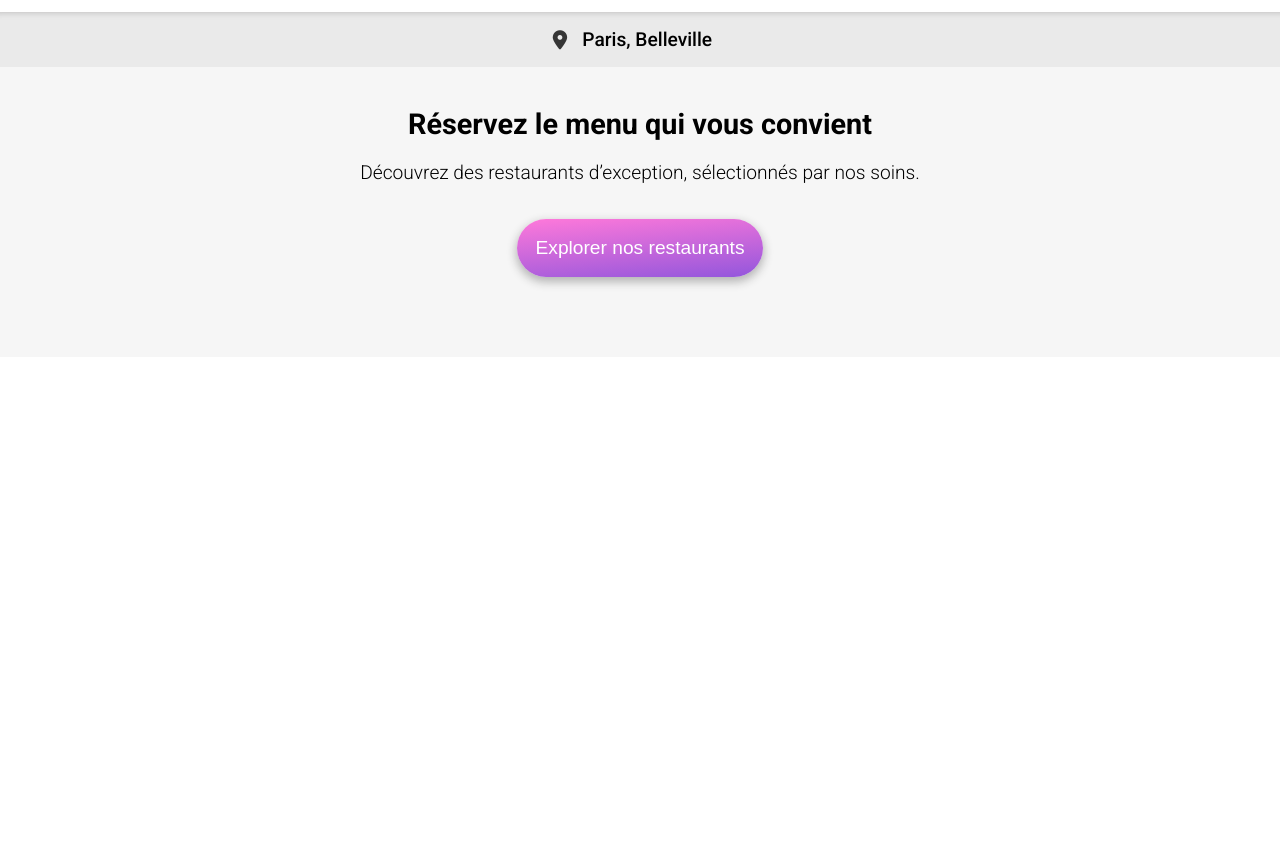
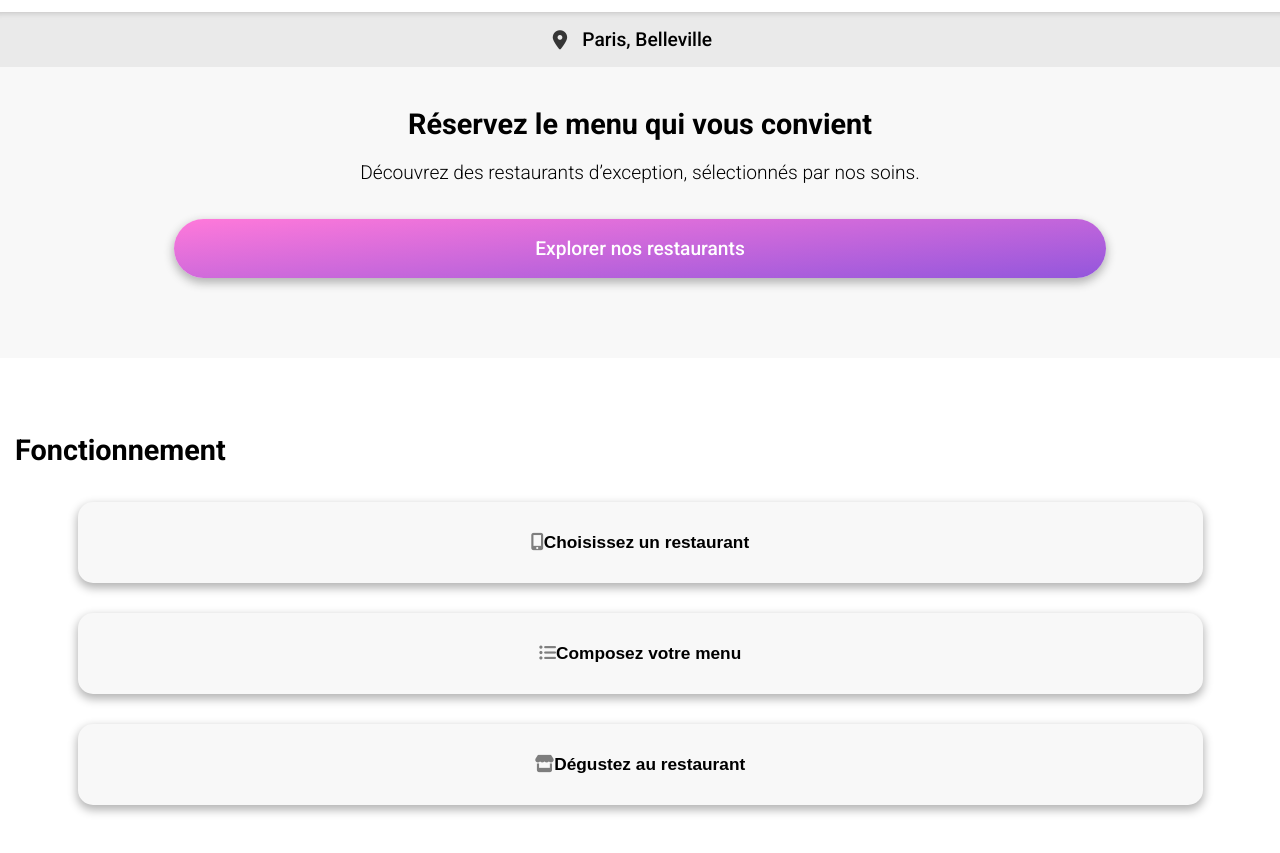
Before and after one commit to Dolina31/P4-Openclassroom, a website: page index.html in a window 1280 px wide. Shown: the part 51-904 px from the top of the page. Before the commit the page ends 800 px from the top, so only its background shows below. Drawn offline with Linux system fonts and the light colour scheme; a web font is replaced by a local one.

Commit message:
section fonctionnement fini à 90%

```diff
--- a/Sass/_mixins.scss
+++ b/Sass/_mixins.scss
@@ -7,6 +7,9 @@
 @mixin box-shadow ($x, $y, $blur, $spread, $color) {
     box-shadow: $x $y $blur $spread $color;
   }
-@mixin button-hover ($x, $y, $blur, $spread, $color) {
-    box-shadow: $x $y $blur $spread $color;
+@mixin btn-form ($background-color-clear) {
+    border: none;
+    border-radius: 15px;
+    padding: 30px;
+    background-color: $background-color-clear;
 }
--- a/Sass/_variables.scss
+++ b/Sass/_variables.scss
@@ -1 +1,2 @@
 $police-size: 1em;
+$background-color-clear: #f8f8f8;
--- a/Sass/style.scss
+++ b/Sass/style.scss
@@ -13,7 +13,7 @@ body {
     @include flex-center (row);
     padding: 15px;
 
-    & img {
+    img {
         height: 33px;
         width: 180px;
     }
@@ -37,15 +37,16 @@ body {
     padding-top: 40px;
     padding-bottom: 80px;
     gap: 20px;
-    background-color: #F6F6F6;
+    background-color: $background-color-clear;
 
-    & p {
+    p {
         font-weight: 300;
         font-size: $police-size;
         margin-bottom: 15px;
     }
 
-    & .menu__button {
+    .menu__btn {
+        width: 70%;
         color: white;
         font-size: $police-size;
         font-weight: 500;
@@ -56,7 +57,39 @@ body {
         padding: 18px;
 
         &:hover {
-            @include button-hover(0px, 4px, 13px, 4px, rgb(180, 180, 180));
+            @include box-shadow(0px, 4px, 13px, 6px, rgb(180, 180, 180));
+            opacity: 0.8;
         }
     }
 }
+.fonctionnement {
+    padding-top: 60px;
+    padding-bottom: 50px;
+
+    h3 {
+        padding: 15px 0px 20px 15px;
+        font-size: 1.5em;
+    }
+
+    .fonctionnement__btn {
+        @include flex-center (column);
+        padding: 15px;
+        gap: 30px;
+    }
+
+}
+.fonctionnement__btn__container {
+    width: 90%;
+    @include btn-form ($background-color-clear);
+    @include box-shadow (0px, 4px, 10px, 1px, rgb(180, 180, 180));
+    font-size: 0.9em;
+    font-weight: 600;
+        &:hover {
+            @include box-shadow(0px, 4px, 13px, 6px, rgb(180, 180, 180));
+            background-color: #F5EDFF;
+        }
+
+    i {
+        color: #7E7E7E;
+    }
+}
--- a/index.html
+++ b/index.html
@@ -22,9 +22,17 @@
         <section class="menu">
                 <h2>Réservez le menu qui vous convient</h2>
                 <p>Découvrez des restaurants d’exception, sélectionnés par nos soins.</p>
-                <button class="menu__button">Explorer nos restaurants</button>
+                <btn class="menu__btn">Explorer nos restaurants</btn>
         </section>
 
+        <section class="fonctionnement">
+            <h3>Fonctionnement</h3>
+            <div class="fonctionnement__btn">
+                <button class="fonctionnement__btn__container"><i class="fa-solid fa-mobile-screen-button"></i>Choisissez un restaurant</button>
+                <button class="fonctionnement__btn__container"><i class="fa-solid fa-list-ul"></i>Composez votre menu</button>
+                <button class="fonctionnement__btn__container"><i class="fa-sharp fa-solid fa-store"></i>Dégustez au restaurant</button>
+            </div>
+        </section>
     </main>
 
     <footer>
```
Also changed, not shown: Assets/css/style.css, 1 other file.
